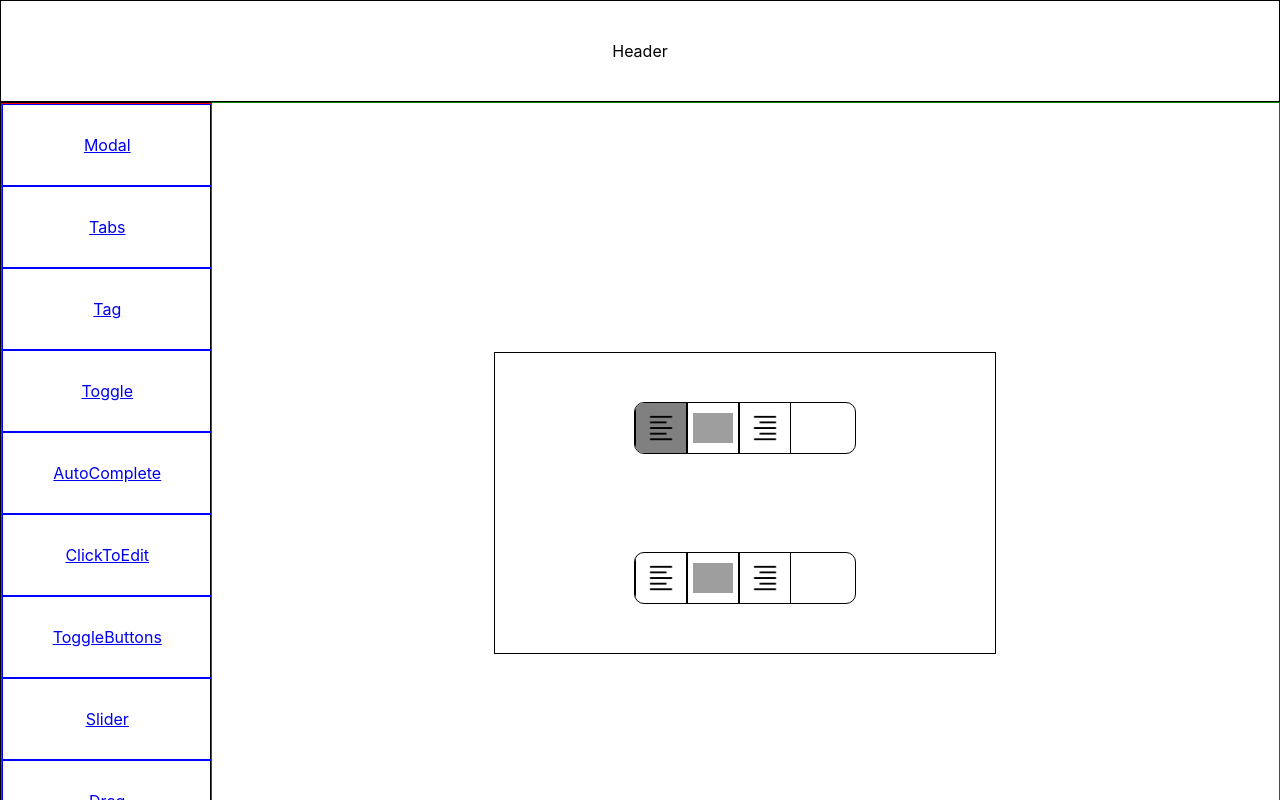
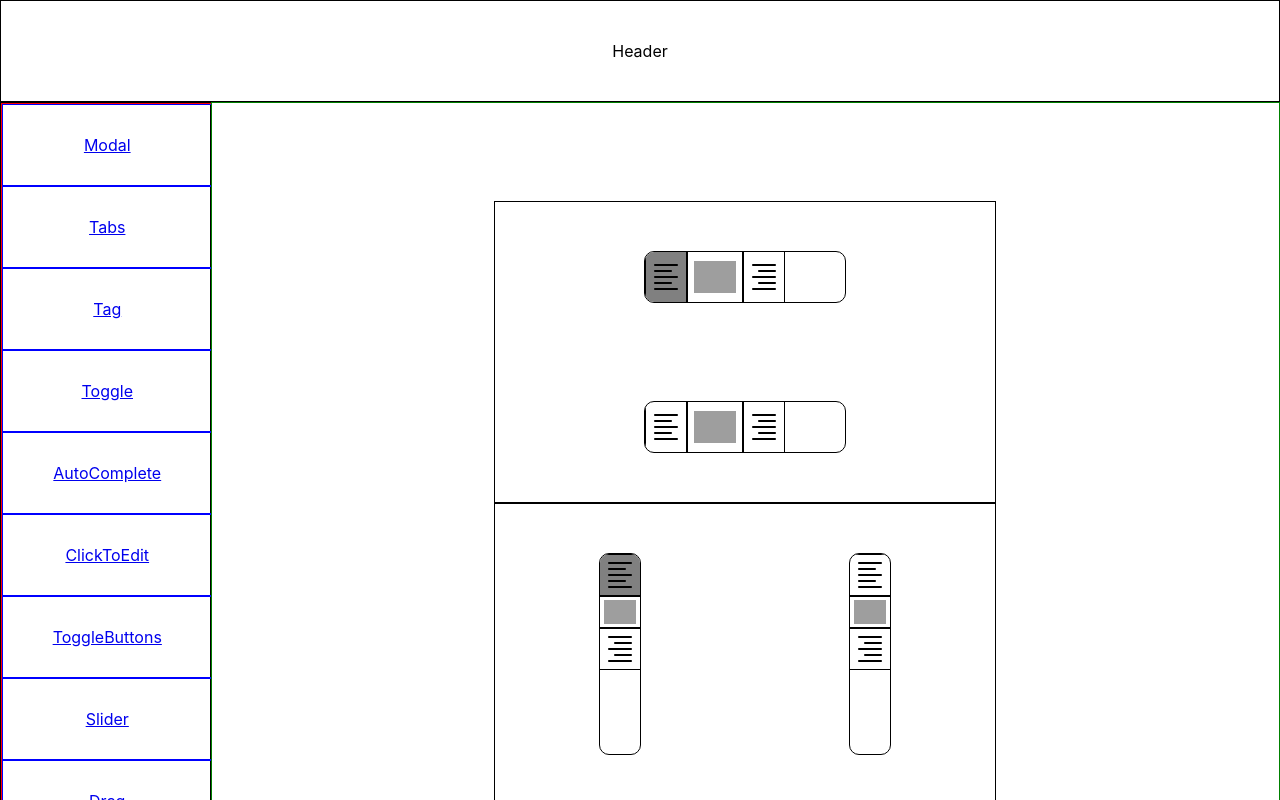
Before and after one commit to changmoolee/project_design, a React (Create React App) app in the folder design-system/: page /ToggleButtons in a window 1280 px wide. Shown: the top 800 px of the page. Built offline with nearby package versions, Linux system fonts and the light colour scheme; grey boxes are pictures that could not be loaded.

Commit message:
Arrange the files in the ToggleButtons folder

```diff
--- a/design-system/src/components/Article.js
+++ b/design-system/src/components/Article.js
@@ -7,8 +7,8 @@ import TagDemo from "../features/Tag/TagDemo";
 import ToggleDemo from "../features/Toggle/ToggleDemo";
 import AutoComplete from "../features/AutoComplete";
 import ClickToEdit from "../features/ClickToEdit";
-import ToggleButtons from "../features/ToggleButtons";
-import Slider from "../features/Slider";
+import ToggleButtonsDemo from "../features/ToggleButtons/ToggleButtonsDemo";
+import SliderDemo from "../features/Slider/SliderDemo";
 import Drag from "../features/Drag";
 const Container = styled.section`
   width: 100%;
@@ -29,8 +29,8 @@ const Article = () => {
         <Route path="/Toggle" element={<ToggleDemo />} />
         <Route path="/AutoComplete" element={<AutoComplete />} />
         <Route path="/ClickToEdit" element={<ClickToEdit />} />
-        <Route path="/ToggleButtons" element={<ToggleButtons />} />
-        <Route path="/Slider" element={<Slider />} />
+        <Route path="/ToggleButtons" element={<ToggleButtonsDemo />} />
+        <Route path="/Slider" element={<SliderDemo />} />
         <Route path="/Drag" element={<Drag />} />
       </Routes>
     </Container>
--- a/design-system/src/features/Slider.js
+++ /dev/null
@@ -1,18 +0,0 @@
-import React from "react";
-import { FeatureContainer } from "./layout/layout";
-import { Feature } from "./layout/layout";
-import Horizontal from "./Slider/Horizontal";
-import Vertical from "./Slider/Vertical";
-
-const Slider = () => {
-  return (
-    <FeatureContainer>
-      <Feature>
-        <Horizontal min="5" max="100" step="5" />
-        <Vertical min="5" max="100" step="5" />
-      </Feature>
-    </FeatureContainer>
-  );
-};
-
-export default Slider;
--- /dev/null
+++ b/design-system/src/features/Slider/SliderDemo.js
@@ -0,0 +1,18 @@
+import React from "react";
+import { FeatureContainer } from "../layout/layout";
+import { Feature } from "../layout/layout";
+import Horizontal from "./Horizontal";
+import Vertical from "./Vertical";
+
+const SliderDemo = () => {
+  return (
+    <FeatureContainer>
+      <Feature>
+        <Horizontal min="5" max="100" step="5" />
+        <Vertical min="5" max="100" step="5" />
+      </Feature>
+    </FeatureContainer>
+  );
+};
+
+export default SliderDemo;
--- a/design-system/src/features/ToggleButtons.js
+++ /dev/null
@@ -1,45 +0,0 @@
-import React from "react";
-import styled from "styled-components";
-import { FeatureContainer } from "./layout/layout";
-import { Feature } from "./layout/layout";
-import Exclusive from "./ToggleButtons/Exclusive";
-import Multiple from "./ToggleButtons/Multiple";
-
-const Container = styled.div`
-  width: 500px;
-  height: 300px;
-  display: flex;
-  flex-direction: column;
-  justify-content: space-around;
-  align-items: center;
-  border: black 1px solid;
-`;
-const ToggleButtonGroup = styled.section`
-  width: 220px;
-  height: 50px;
-  display: flex;
-  justify-content: flex-start;
-  align-items: center;
-  border: black 1px solid;
-  border-radius: 10px;
-  overflow: hidden;
-`;
-
-const ToggleButtons = () => {
-  return (
-    <FeatureContainer>
-      <Feature>
-        <Container>
-          <ToggleButtonGroup>
-            <Exclusive />
-          </ToggleButtonGroup>
-          <ToggleButtonGroup>
-            <Multiple />
-          </ToggleButtonGroup>
-        </Container>
-      </Feature>
-    </FeatureContainer>
-  );
-};
-
-export default ToggleButtons;
--- /dev/null
+++ b/design-system/src/features/ToggleButtons/Horizontal/HorizontalExclusive.js
@@ -0,0 +1,50 @@
+import React, { useState } from "react";
+import styled from "styled-components";
+
+const ToggleButtonGroup = styled.section`
+  width: ${(props) => props.length.width};
+  height: ${(props) => props.length.height};
+  display: flex;
+  justify-content: flex-start;
+  align-items: center;
+  border: black 1px solid;
+  border-radius: 10px;
+  overflow: hidden;
+`;
+const ToggleButton = styled.span`
+  height: 100%;
+  display: flex;
+  justify-content: center;
+  align-items: center;
+  background: ${(props) => (props.checked === props.index ? "gray" : "none")};
+  border: black 1px solid;
+`;
+const Img = styled.img`
+  width: 80%;
+  height: 80%;
+  object-fit: contain;
+`;
+
+const HorizontalExclusive = ({ buttons, HorizontalLength }) => {
+  const [checked, setChecked] = useState(0);
+
+  const handleChecked = (index) => {
+    setChecked(index);
+  };
+
+  return (
+    <ToggleButtonGroup length={HorizontalLength}>
+      {buttons.map((button, index) => (
+        <ToggleButton
+          onClick={() => handleChecked(index)}
+          index={index}
+          checked={checked}
+        >
+          <Img src={`./image/${button}.png`} />
+        </ToggleButton>
+      ))}
+    </ToggleButtonGroup>
+  );
+};
+
+export default HorizontalExclusive;
--- /dev/null
+++ b/design-system/src/features/ToggleButtons/Horizontal/HorizontalMultiple.js
@@ -0,0 +1,52 @@
+import React, { useState } from "react";
+import styled from "styled-components";
+
+const ToggleButtonGroup = styled.section`
+  width: ${(props) => props.length.width};
+  height: ${(props) => props.length.height};
+  display: flex;
+  justify-content: flex-start;
+  align-items: center;
+  border: black 1px solid;
+  border-radius: 10px;
+  overflow: hidden;
+`;
+const ToggleButton = styled.span`
+  height: 100%;
+  display: flex;
+  justify-content: center;
+  align-items: center;
+  background: ${(props) => (props.checked[props.index] ? "gray" : "none")};
+  border: black 1px solid;
+`;
+const Img = styled.img`
+  width: 80%;
+  height: 80%;
+  object-fit: contain;
+`;
+
+const HorizontalMultiple = ({ buttons, HorizontalLength }) => {
+  const [checked, setChecked] = useState(Array(buttons.length).fill(false));
+
+  const handleChecked = (index) => {
+    let checkedCopy = [...checked];
+    checkedCopy[index] = !checkedCopy[index];
+    setChecked(checkedCopy);
+  };
+
+  return (
+    <ToggleButtonGroup length={HorizontalLength}>
+      {buttons.map((button, index) => (
+        <ToggleButton
+          onClick={() => handleChecked(index)}
+          index={index}
+          checked={checked}
+        >
+          <Img src={`./image/${button}.png`} />
+        </ToggleButton>
+      ))}
+    </ToggleButtonGroup>
+  );
+};
+
+export default HorizontalMultiple;
--- /dev/null
+++ b/design-system/src/features/ToggleButtons/ToggleButtonsDemo.js
@@ -0,0 +1,63 @@
+import React from "react";
+import styled from "styled-components";
+import { FeatureContainer } from "../layout/layout";
+import { Feature } from "../layout/layout";
+import HorizontalExclusive from "./Horizontal/HorizontalExclusive";
+import HorizontalMultiple from "./Horizontal/HorizontalMultiple";
+import VerticalExclusive from "./Vertical/VerticalExclusive";
+import VerticalMultiple from "./Vertical/VerticalMultiple";
+
+const HorizontalContainer = styled.section`
+  width: 500px;
+  height: 300px;
+  display: flex;
+  flex-direction: column;
+  justify-content: space-around;
+  align-items: center;
+  border: black 1px solid;
+`;
+
+const VerticalContainer = styled.section`
+  width: 500px;
+  height: 300px;
+  display: flex;
+  justify-content: space-around;
+  align-items: center;
+  border: black 1px solid;
+`;
+const ToggleButtonsDemo = () => {
+  const buttons = ["align-left", "align-center", "align-right"];
+  /* If you want to change the images in the ToggleButtons,
+   1. Add image filtes that you want at the "image/public" folder.
+   2. Change the name of elements to image file name in the buttons Array */
+
+  const HorizontalLength = { width: "200px", height: "50px" };
+  const VerticalLength = { width: "40px", height: "200px" };
+  /* If you want to change the images in the ToggleButtons,
+    change the number of width and height */
+  return (
+    <FeatureContainer>
+      <Feature>
+        <HorizontalContainer>
+          <HorizontalExclusive
+            buttons={buttons}
+            HorizontalLength={HorizontalLength}
+          />
+          <HorizontalMultiple
+            buttons={buttons}
+            HorizontalLength={HorizontalLength}
+          />
+        </HorizontalContainer>
+        <VerticalContainer>
+          <VerticalExclusive
+            buttons={buttons}
+            VerticalLength={VerticalLength}
+          />
+          <VerticalMultiple buttons={buttons} VerticalLength={VerticalLength} />
+        </VerticalContainer>
+      </Feature>
+    </FeatureContainer>
+  );
+};
+
+export default ToggleButtonsDemo;
--- a/design-system/src/features/ToggleButtons/Exclusive.js
+++ b/design-system/src/features/ToggleButtons/Vertical/VerticalExclusive.js
@@ -1,8 +1,19 @@
 import React, { useState } from "react";
 import styled from "styled-components";
 
+const ToggleButtonGroup = styled.section`
+  width: ${(props) => props.length.width};
+  height: ${(props) => props.length.height};
+  display: flex;
+  flex-direction: column;
+  justify-content: flex-start;
+  align-items: center;
+  border: black 1px solid;
+  border-radius: 10px;
+  overflow: hidden;
+`;
 const ToggleButton = styled.span`
-  height: 100%;
+  width: 100%;
   display: flex;
   justify-content: center;
   align-items: center;
@@ -10,13 +21,12 @@ const ToggleButton = styled.span`
   border: black 1px solid;
 `;
 const Img = styled.img`
-  width: 50px;
-  height: 30px;
+  width: 100%;
+  height: 80%;
   object-fit: contain;
 `;
 
-const Exclusive = () => {
-  const buttons = ["left", "center", "right"];
+const VerticalExclusive = ({ buttons, VerticalLength }) => {
   const [checked, setChecked] = useState(0);
 
   const handleChecked = (index) => {
@@ -24,18 +34,18 @@ const Exclusive = () => {
   };
 
   return (
-    <>
+    <ToggleButtonGroup length={VerticalLength}>
       {buttons.map((button, index) => (
         <ToggleButton
           onClick={() => handleChecked(index)}
           index={index}
           checked={checked}
         >
-          <Img src={`./image/align-${button}.png`} />
+          <Img src={`./image/${button}.png`} />
         </ToggleButton>
       ))}
-    </>
+    </ToggleButtonGroup>
   );
 };
 
-export default Exclusive;
+export default VerticalExclusive;
--- a/design-system/src/features/ToggleButtons/Multiple.js
+++ b/design-system/src/features/ToggleButtons/Vertical/VerticalMultiple.js
@@ -1,8 +1,19 @@
 import React, { useState } from "react";
 import styled from "styled-components";
 
+const ToggleButtonGroup = styled.section`
+  width: ${(props) => props.length.width};
+  height: ${(props) => props.length.height};
+  display: flex;
+  flex-direction: column;
+  justify-content: flex-start;
+  align-items: center;
+  border: black 1px solid;
+  border-radius: 10px;
+  overflow: hidden;
+`;
 const ToggleButton = styled.span`
-  height: 100%;
+  width: 100%;
   display: flex;
   justify-content: center;
   align-items: center;
@@ -10,14 +21,13 @@ const ToggleButton = styled.span`
   border: black 1px solid;
 `;
 const Img = styled.img`
-  width: 50px;
-  height: 30px;
+  width: 100%;
+  height: 80%;
   object-fit: contain;
 `;
 
-const Multiple = () => {
-  const buttons = ["left", "center", "right"];
-  const [checked, setChecked] = useState([false, false, false]);
+const VerticalMultiple = ({ buttons, VerticalLength }) => {
+  const [checked, setChecked] = useState(Array(buttons.length).fill(false));
 
   const handleChecked = (index) => {
     let checkedCopy = [...checked];
@@ -26,18 +36,18 @@ const Multiple = () => {
   };
 
   return (
-    <>
+    <ToggleButtonGroup length={VerticalLength}>
       {buttons.map((button, index) => (
         <ToggleButton
           onClick={() => handleChecked(index)}
           index={index}
           checked={checked}
         >
-          <Img src={`./image/align-${button}.png`} />
+          <Img src={`./image/${button}.png`} />
         </ToggleButton>
       ))}
-    </>
+    </ToggleButtonGroup>
   );
 };
 
-export default Multiple;
+export default VerticalMultiple;
```
